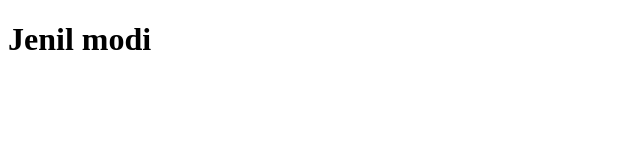
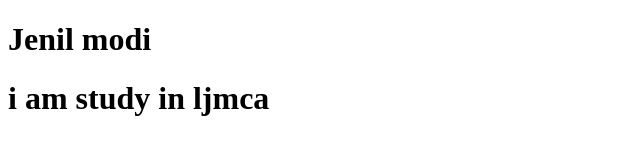
Before and after one commit to jenilmodi1813/git-workshop, a plain HTML site: page index.html in a window 1280 px wide. Shown: the whole page, without its empty margins (0-640 px from the left). Drawn offline with Linux system fonts and the light colour scheme.

Commit message:
second commit

```diff
--- a/index.html
+++ b/index.html
@@ -7,5 +7,6 @@
 </head>
 <body>
     <h1>Jenil modi</h1>
+    <h1>i am study in ljmca</h1>
 </body>
 </html>
```
